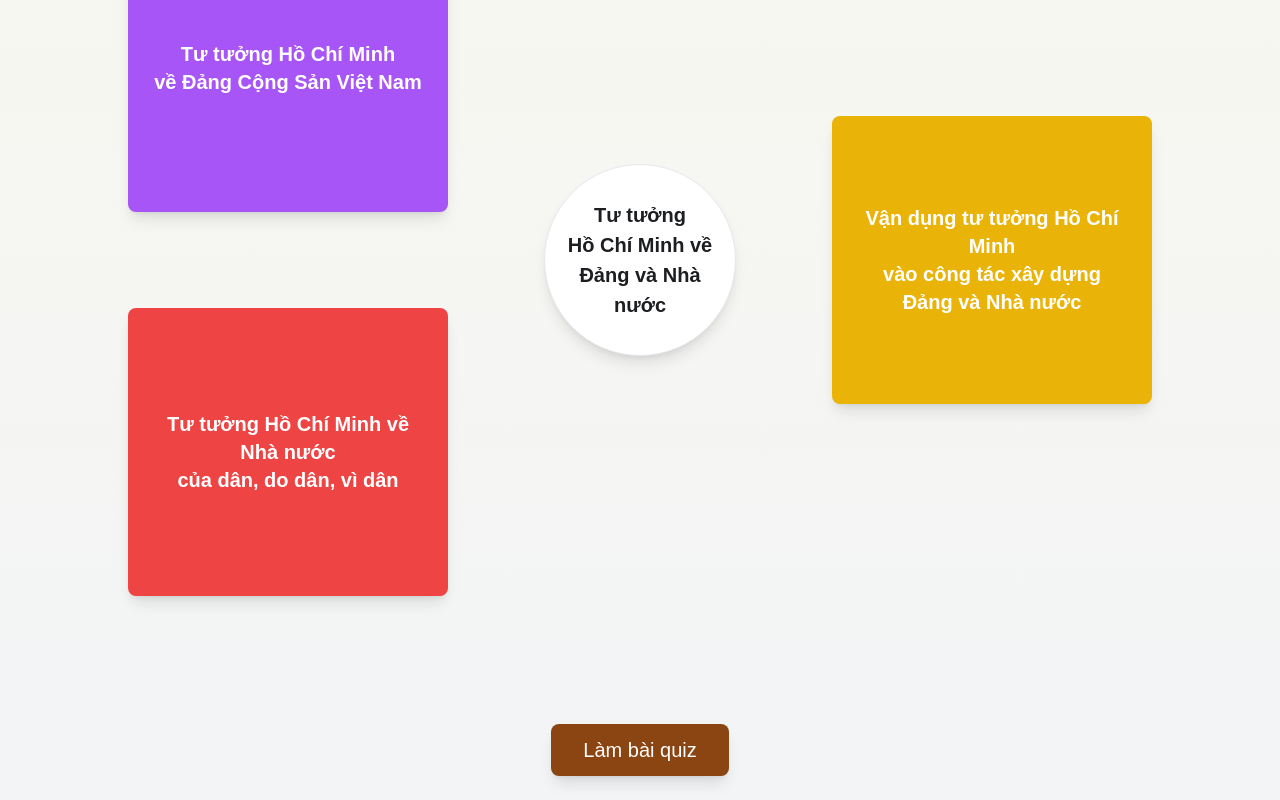
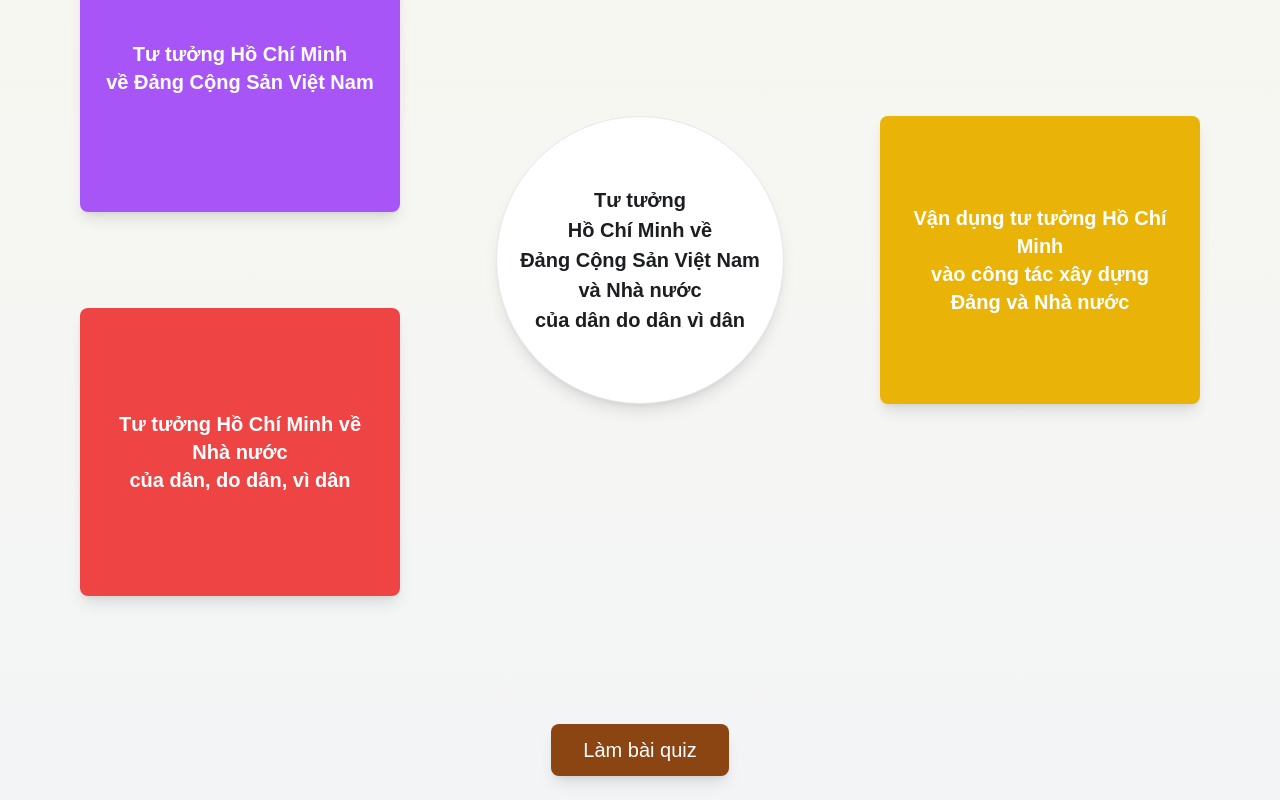
Before and after one commit to hcm202web/HCM202_Web, a React (Vite) app: page /Chapter-4 in a window 1280 px wide. Shown: the part 1539-2339 px from the top of the page. Built offline with nearby package versions, Linux system fonts and the light colour scheme; no server answers.

Commit message:
Update title central box

```diff
--- a/src/pages/Chapter4Page.tsx
+++ b/src/pages/Chapter4Page.tsx
@@ -221,11 +221,11 @@ const Chapter4Page: React.FC = () => {
               </div>
             </div>
           </div>
-          <div className="bg-white border border-gray-200 rounded-full w-44 h-44 md:w-48 md:h-48 flex justify-center items-center text-center shadow-lg z-10 overflow-hidden p-4">
-            <h2 className="text-lg md:text-xl font-bold leading-tight md:leading-normal text-center">
-              Tư tưởng <br /> Hồ Chí Minh về Đảng và Nhà nước
-            </h2>
-          </div>
+          <div className="bg-white border border-gray-200 rounded-full w-64 h-64 md:w-72 md:h-72 flex justify-center items-center text-center shadow-lg z-10 overflow-hidden p-4">
+  <h2 className="text-xl md:text-2l font-bold leading-tight md:leading-normal text-center">
+    Tư tưởng <br />Hồ Chí Minh về<br/>Đảng Cộng Sản Việt Nam và Nhà nước<br/>của dân do dân vì dân
+  </h2>
+</div>
           <div className="flex flex-col justify-center items-start ml-24">
             {/* Third Box */}
             <div
```
